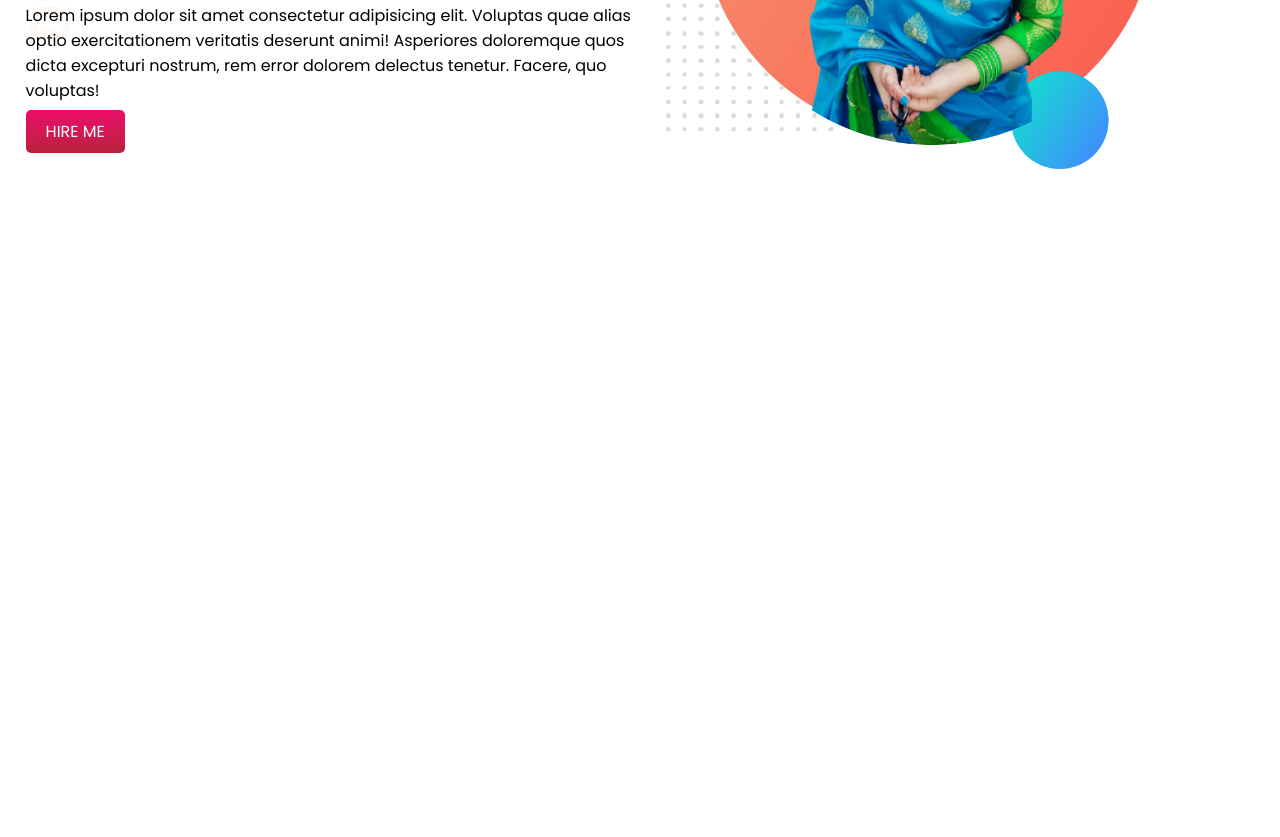
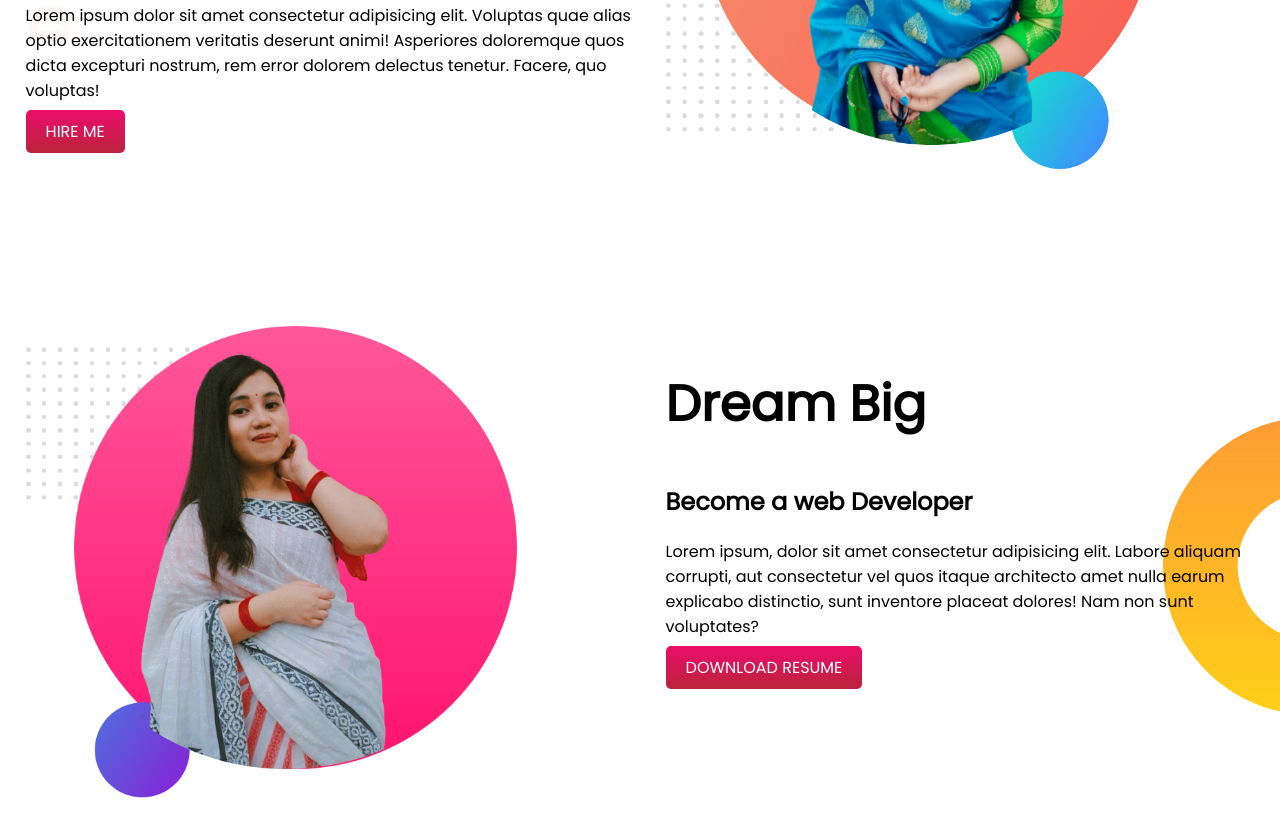
Before and after one commit to Tazida/developer-portfolio, a plain HTML site: page index.html in a window 1280 px wide. Shown: the part 319-1156 px from the top of the page. Before the commit the page ends 800 px from the top, so only its background shows below. Drawn offline with Linux system fonts and the light colour scheme.

Commit message:
dream added

```diff
--- a/index.html
+++ b/index.html
@@ -37,5 +37,21 @@
         <img src="images/tazida1.png" alt="" />
       </div>
     </section>
+    <section class="dream-big">
+      <div class="half-width">
+        <img src="images/tazida2.png" alt="" />
+      </div>
+      <div class="half-width">
+        <h1>Dream Big</h1>
+        <h2>Become a web Developer</h2>
+        <p>
+          Lorem ipsum, dolor sit amet consectetur adipisicing elit. Labore
+          aliquam corrupti, aut consectetur vel quos itaque architecto amet
+          nulla earum explicabo distinctio, sunt inventore placeat dolores! Nam
+          non sunt voluptates?
+        </p>
+        <a class="link-button" target="_blank" href="">DOWNLOAD RESUME</a>
+      </div>
+    </section>
   </body>
 </html>
--- a/style.css
+++ b/style.css
@@ -10,6 +10,7 @@ h1 {
 }
 section {
   display: flex;
+  margin-bottom: 150px;
 }
 .half-width {
   width: 50%;
@@ -30,3 +31,8 @@ section {
   background-image: url(images/top-banner.png);
   background-repeat: no-repeat;
 }
+.dream-big {
+  background-image: url(images/dream-bg.png);
+  background-repeat: no-repeat;
+  background-position: right;
+}
```
Also changed, not shown: images/tazida2.png (added), showOff/IMG_20210221_203522_939.jpg (added).
